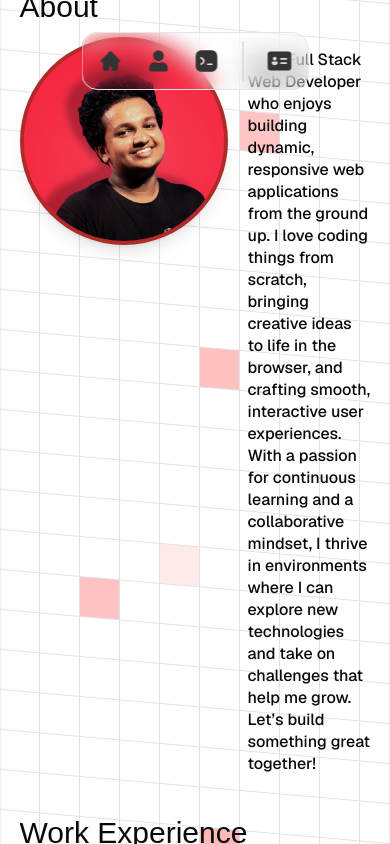
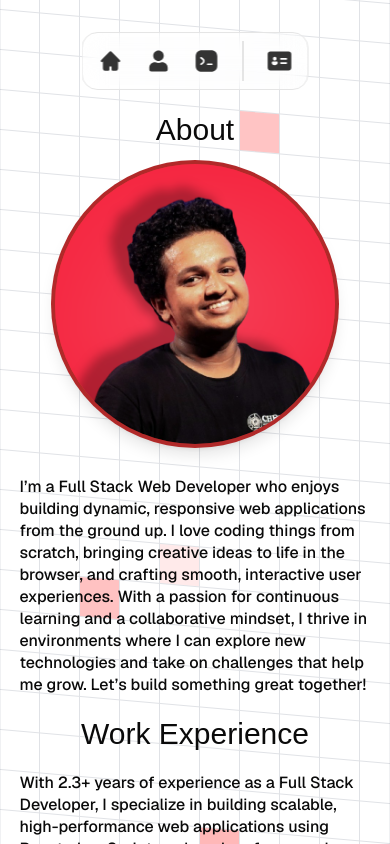
Before and after one commit to AswinP-Thampan/portfolio, a Next.js app: page /profile in a window 390 px wide. Built offline with nearby package versions, Linux system fonts and the light colour scheme; a web font is replaced by a local one.

Commit message:
responsive edits v1

```diff
--- a/src/app/page.js
+++ b/src/app/page.js
@@ -1,10 +1,9 @@
 "use client"
 
-import Image from "next/image";
 import { useRouter } from "next/navigation";
 import { Dock, DockIcon } from "@/components/magicui/dock";
 import { TypingAnimation } from "@/components/magicui/typing-animation";
-import { useCallback, useEffect, useState } from "react";
+import { useEffect, useState } from "react";
 import { motion } from "framer-motion";
 
 
@@ -41,11 +40,11 @@ export default function Home() {
     <div className="h-screen w-screen flex justify-center items-center font-[family-name:var(--font-geist-sans)]">
       <div className="flex flex-col items-center">
         <MotionDock isTop={true} />
-        <span className="inline-block text-[200px] text-black leading-none">
+        <span className="inline-block text-[100px] mt-3 md:mt-0 md:text-[200px] text-black leading-none">
           ASWIN P<span className="text-red-500">.</span>
         </span>
         <span>
-          <TypingAnimation className="inline-block text-[50px] tracking-wide text-black leading-none">{newName}</TypingAnimation>
+          <TypingAnimation className="inline-block text-[30px] md:text-[50px] tracking-wide text-black leading-none">{newName}</TypingAnimation>
         </span>
       </div>
     </div>
@@ -90,9 +89,6 @@ export const DockDemo = () => {
           <Icons.linkedin className="size-6" />
         </DockIcon>
         <Seperator />
-        {/* <DockIcon onClick={() => { window.open("https://github.com/AswinP-Thampan") }}>
-          <Icons.gitHub className="size-6" />
-        </DockIcon>*/}
         <DockIcon onClick={() => { router.push("/contacts") }}>
           <Icons.mail className="size-6" />
         </DockIcon>
@@ -118,7 +114,7 @@ const Icons = {
     </svg>
   ),
   linkedin: (props) => (
-    <svg viewBox="0 0 24 24" width="50"height="50">
+    <svg viewBox="0 0 24 24" width="50" height="50">
       <path
         fill="#333333"
         d="M16.19 2H7.81C4.17 2 2 4.17 2 7.81V16.18C2 19.83 4.17 22 7.81 22H16.18C19.82 22 21.99 19.83 21.99 16.19V7.81C22 4.17 19.83 2 16.19 2ZM9.94 13.27C9.26 14.29 8.32 15.12 7.22 15.67C7.12 15.72 7 15.75 6.89 15.75C6.61 15.75 6.35 15.6 6.22 15.34C6.03 14.97 6.18 14.52 6.56 14.33C7.43 13.9 8.17 13.24 8.7 12.44C8.88 12.17 8.88 11.83 8.7 11.56C8.16 10.76 7.42 10.1 6.56 9.67C6.18 9.49 6.03 9.04 6.22 8.66C6.4 8.29 6.85 8.14 7.22 8.33C8.32 8.88 9.26 9.71 9.94 10.73C10.46 11.5 10.46 12.5 9.94 13.27ZM17 15.75H13C12.59 15.75 12.25 15.41 12.25 15C12.25 14.59 12.59 14.25 13 14.25H17C17.41 14.25 17.75 14.59 17.75 15C17.75 15.41 17.41 15.75 17 15.75Z"
--- a/src/app/profile/page.js
+++ b/src/app/profile/page.js
@@ -24,15 +24,15 @@ export default function Profile() {
         <>
             <div className="h-screen w-screen flex flex-col font-[family-name:var(--font-geist-sans)] overflow-x-hidden">
                 <div className="z-10"><MotionDock isTop={false} /></div>
-                <div className="flex flex-col items-center justify-center gap-10 text-3xl h-full"> {/*  after 810 we have to use media query */}
+                <div className="flex flex-col items-center justify-start mt-28 md:mt-0 md:justify-center gap-5 md:gap-10 text-3xl h-full"> {/*  after 810 we have to use media query */}
                     <motion.div
-                        className="flex flex-row gap-5 rounded-3xl max-w-[90%] w-[700px]  "
+                        className="flex flex-col md:flex-row gap-5 rounded-3xl max-w-[90%] w-[700px]  "
                         variants={reveal}
                         initial="hidden"
                         animate="visible">
-                        <div>
+                        <div className="flex flex-col justify-center items-center md:items-start">
                             About
-                            <div className="w-52 h-52 rounded-full mt-3 bg-[#dd3333] border-4 border-black/20 shadow-lg flex items-center justify-center relative overflow-hidden">
+                            <div className="w-72 h-72 md:w-52 md:h-52 rounded-full mt-3 bg-[#dd3333] border-4 border-black/20 shadow-lg flex items-center justify-center relative overflow-hidden">
                                 <Image
                                     src="/pfp.png"
                                     alt="Picture of the Author"
@@ -42,17 +42,17 @@ export default function Profile() {
                             </div>
 
                         </div>
-                        <div className="text-base font-medium pt-15 leading-snug font-[family-name:var(--font-geist-mono)]">
+                        <div className="text-base font-medium pt-2 md:pt-15 leading-snug font-[family-name:var(--font-geist-mono)]">
                             I’m a Full Stack Web Developer who enjoys building dynamic, responsive web applications from the ground up. I love coding things from scratch, bringing creative ideas to life in the browser, and crafting smooth, interactive user experiences. With a passion for continuous learning and a collaborative mindset, I thrive in environments where I can explore new technologies and take on challenges that help me grow. Let’s build something great together! </div>
                     </motion.div>
                     <motion.div
-                        className="flex flex-col gap-5 max-w-[90%] pb-10 overflow-hidden "
+                        className="flex flex-col gap-5 pb-15 md:pb-10 items-center md:items-start max-w-[90%] w-[700px]"
                         variants={reveal}
                         initial="hidden"
                         animate="visible">
                         Work Experience
                         <motion.div
-                            className="w-[700px]"
+                            className=""
                             variants={reveal}
                             initial="hidden"
                             animate="visible"
@@ -61,24 +61,24 @@ export default function Profile() {
                             <div className="text-base font-medium leading-snug font-[family-name:var(--font-geist-mono)] flex flex-col gap-2">
                                 With 2.3+ years of experience as a Full Stack Developer, I specialize in building scalable, high-performance web applications using React, JavaScript, and modern frameworks. I’ve contributed to end-to-end development from architecting frontend experiences to integrating backend services, while collaborating closely with cross-functional teams. My approach blends clean code practices with a strong understanding of user-centric design, enabling me to consistently deliver robust, maintainable solutions aligned with business goals.
                                 <div>
-                                    <div className="text-lg flex justify-between">
+                                    <div className="text-base md:text-lg flex flex-col md:flex-row justify-between">
                                         <div><span className="font-[family-name:var(--font-geist-sans)] text-2xl tracking-wide leading-non">PREV ORG. &nbsp;:&nbsp;</span>Comviva Technologies</div>
                                         <div><span className="font-[family-name:var(--font-geist-sans)] text-2xl tracking-wide leading-non">ROLE &nbsp;:&nbsp;</span>Product Development Engineer</div>
                                     </div>
-                                    <div className="text-lg flex justify-between">
+                                    <div className="text-base md:text-lg flex flex-col md:flex-row  justify-between">
                                         <div><span className="font-[family-name:var(--font-geist-sans)] text-2xl tracking-wide leading-non">PROJECTS &nbsp;:&nbsp;</span>2 Projects (Prod & Service)</div>
                                         <div><span className="font-[family-name:var(--font-geist-sans)] text-2xl tracking-wide leading-non">DURATION &nbsp;:&nbsp;</span>2 years and 3 months</div>
                                     </div>
                                 </div>
                                 <motion.div
-                                    className="flex flex-row gap-5 font-[family-name:var(--font-geist-sans)] text-2xl tracking-wide leading-non"
+                                    className="flex flex-row flex-wrap gap-3 md:gap-5 font-[family-name:var(--font-geist-sans)] text-lg md:text-2xl tracking-wide leading-non justify-center"
                                     variants={reveal}
                                     initial="hidden"
                                     animate="visible"
                                     transition={{ delay: 1 }}>
-                                    <div className="px-3 cursor-pointer py-1 text-white bg-[#dd4040] rounded-4xl" onClick={() => setPopSkills(true)}>Key Skills Learned</div>
-                                    <div className="px-3 cursor-pointer py-1 text-white bg-[#dd4040] rounded-4xl" onClick={() => setProjects(P1)}>Server Management (P1)</div>
-                                    <div className="px-3 cursor-pointer py-1 text-white bg-[#dd4040] rounded-4xl" onClick={() => setProjects(P2)}>Payment Platform (P2)</div>
+                                    <div className="px-3 cursor-pointer py-1 text-white bg-[#dd4040] rounded-xl md:rounded-4xl w-fit" onClick={() => setPopSkills(true)}>Key Skills Learned</div>
+                                    <div className="px-3 cursor-pointer py-1 text-white bg-[#dd4040] rounded-xl md:rounded-4xl w-fit" onClick={() => setProjects(P1)}>Server Management (P1)</div>
+                                    <div className="px-3 cursor-pointer py-1 text-white bg-[#dd4040] rounded-xl md:rounded-4xl w-fit" onClick={() => setProjects(P2)}>Payment Platform (P2)</div>
                                 </motion.div>
                             </div>
                         </motion.div>
--- a/src/components/custom/ModalGrid.js
+++ b/src/components/custom/ModalGrid.js
@@ -17,18 +17,18 @@ export default function ModalGrid() {
     });
 
     return (
-        <div className="h-screen w-screen flex flex-col justify-center items-center gap-10 font-[family-name:var(--font-geist-sans)] overflow-hidden">
+        <div className="h-screen w-screen flex flex-col justify-start md:justify-center items-center gap-10 font-[family-name:var(--font-geist-sans)] ">
             <div className='flex justify-center items-center'>
                 Personal Projects
             </div>
-            <div className="columns-3 gap-5 max-w-10/12 mx-auto overflow-hidden">
+            <div className="columns-1 sm:columns-2 md:columns-3 gap-5 max-w-10/12 mx-auto">
                 {projects.map((prj, i) => (
                     <motion.div
                         variants={reveal(i)}
                         initial="hidden"
                         animate="visible"
                         key={i}
-                        className="break-inside-avoid mb-5 overflow-hidden">
+                        className="break-inside-avoid mb-5">
                         <Modal
                             title={prj.name}
                             date={prj.date}
```
